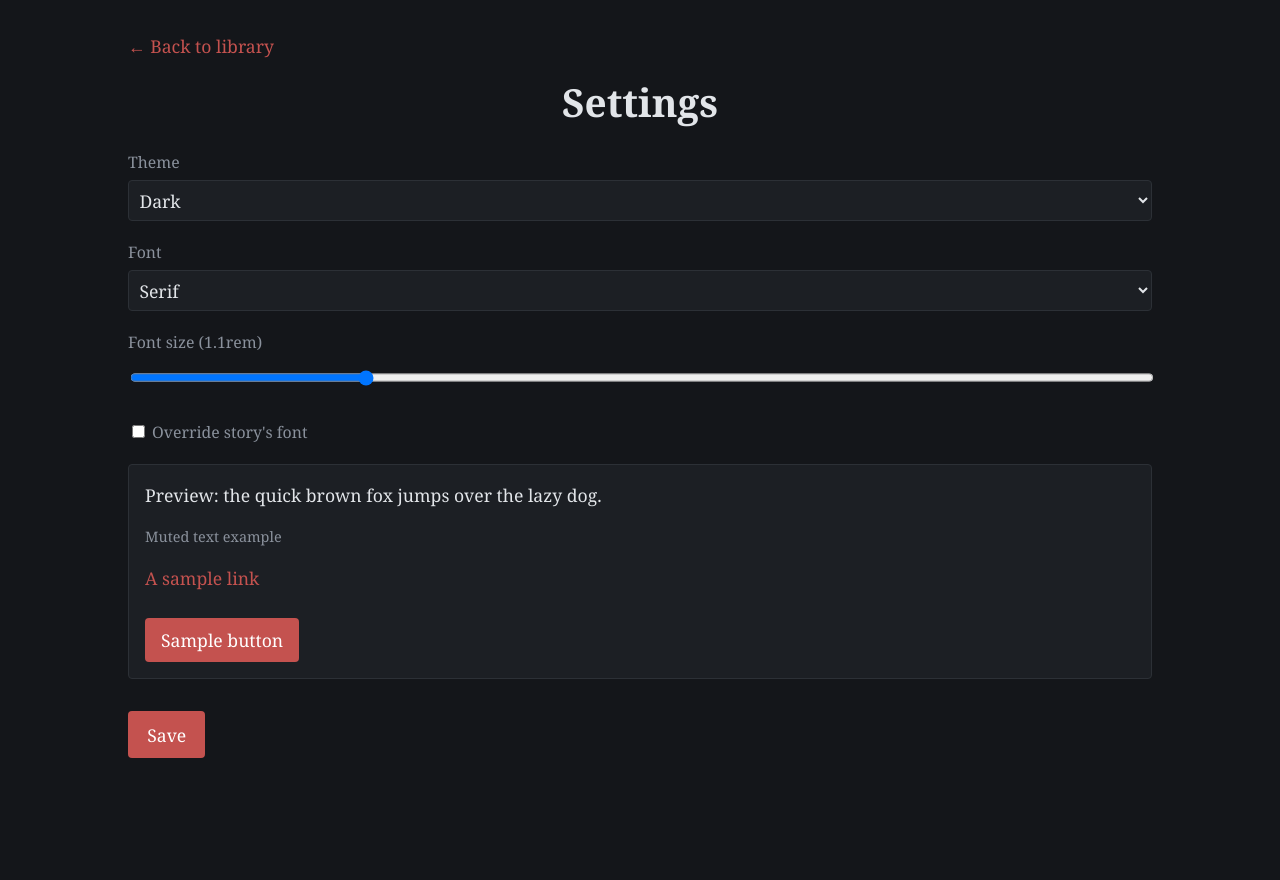
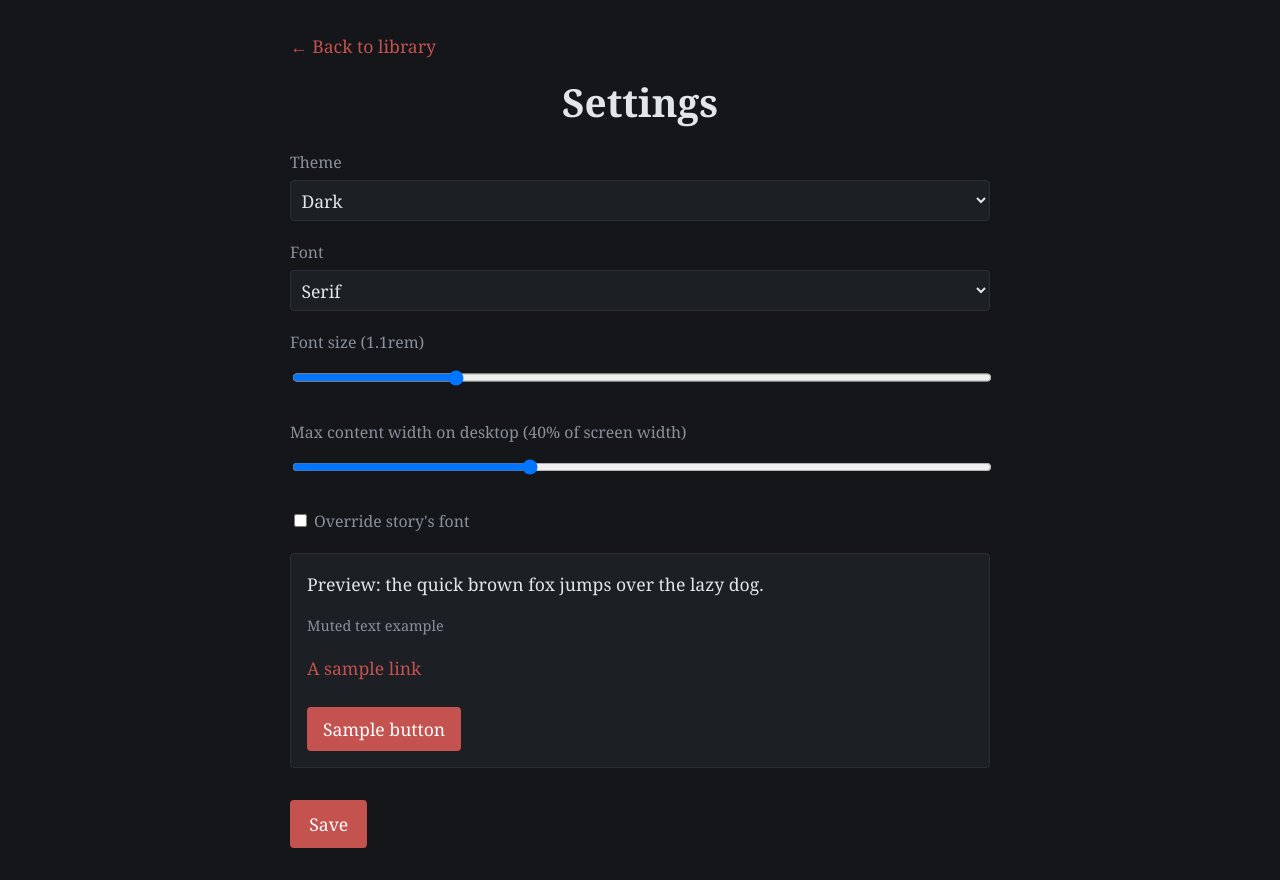
Before and after one commit to Minighost/shelf-mg, a Flask app: page /settings in a window 1280 px wide. Before the commit the page ends 758 px from the top, so only its background shows below. Run offline with Flask 3, Linux system fonts and the light colour scheme; data that the repository does not hold is empty; parts of the project's set-up code (start-up, migrations or seed data) failed here and were passed over.

Commit message:
add max content width as a setting for desktops only

```diff
--- a/app.py
+++ b/app.py
@@ -202,11 +202,15 @@ def settings_page():
         override_epub_font = request.form.get("override_epub_font") is not None
         reader_font_family_key = request.form.get("reader_font_family", "").strip()
         reader_font_size_raw = request.form.get("reader_font_size", "")
+        content_max_width_pct_raw = request.form.get("content_max_width_pct", "")
 
         try:
             font_size = float(font_size_raw)
             reader_font_size = (
                 float(reader_font_size_raw) if reader_font_size_raw else None
+            )
+            content_max_width_pct = (
+                float(content_max_width_pct_raw) if content_max_width_pct_raw else None
             )
         except ValueError:
             return "Invalid font size", 400
@@ -224,6 +228,7 @@ def settings_page():
                 override_epub_font=override_epub_font,
                 reader_font_family_key=reader_font_family_key or None,
                 reader_font_size=reader_font_size,
+                content_max_width_pct=content_max_width_pct,
                 custom_colors=custom_colors,
             )
         except ValueError as e:
--- a/settings.py
+++ b/settings.py
@@ -4,6 +4,7 @@ from dataclasses import dataclass
 DEFAULT_THEME = "dark"
 DEFAULT_FONT_FAMILY = "serif"
 DEFAULT_FONT_SIZE = 1.1  # rem
+DEFAULT_CONTENT_MAX_WIDTH_PCT = 40  # % of viewport width, desktop only
 
 FONT_CHOICES = {
     "serif": "Georgia, 'Times New Roman', serif",
@@ -49,6 +50,7 @@ class Settings:
     reader_font_family_key: str
     reader_font_family_css: str
     reader_font_size: float
+    content_max_width_pct: float
     custom_bg_color: str
     custom_surface_color: str
     custom_text_color: str
@@ -73,6 +75,7 @@ def init_db(db_path: str) -> None:
         "override_epub_font",
         "reader_font_family_key",
         "reader_font_size",
+        "content_max_width_pct",
     ]
     for field in new_columns:
         try:
@@ -89,7 +92,7 @@ def get_settings(db_path: str) -> Settings:
     conn.row_factory = sqlite3.Row
     row = conn.execute(
         "SELECT theme, font_family_key, font_size, override_epub_font, "
-        "reader_font_family_key, reader_font_size, "
+        "reader_font_family_key, reader_font_size, content_max_width_pct, "
         + ", ".join(CUSTOM_COLOR_FIELDS)
         + " FROM settings WHERE id = 1"
     ).fetchone()
@@ -105,6 +108,7 @@ def get_settings(db_path: str) -> Settings:
             reader_font_family_key=DEFAULT_FONT_FAMILY,
             reader_font_family_css=FONT_CHOICES[DEFAULT_FONT_FAMILY],
             reader_font_size=DEFAULT_FONT_SIZE,
+            content_max_width_pct=DEFAULT_CONTENT_MAX_WIDTH_PCT,
             **DEFAULT_CUSTOM_COLORS,
         )
 
@@ -126,6 +130,9 @@ def get_settings(db_path: str) -> Settings:
             reader_key, FONT_CHOICES[DEFAULT_FONT_FAMILY]
         ),
         reader_font_size=float(row["reader_font_size"] or DEFAULT_FONT_SIZE),
+        content_max_width_pct=float(
+            row["content_max_width_pct"] or DEFAULT_CONTENT_MAX_WIDTH_PCT
+        ),
         **custom_colors,
     )
 
@@ -138,6 +145,7 @@ def save_settings(
     override_epub_font: bool = False,
     reader_font_family_key: str | None = None,
     reader_font_size: float | None = None,
+    content_max_width_pct: float | None = None,
     custom_colors: dict | None = None,
 ) -> None:
     if theme not in THEME_CHOICES:
@@ -156,6 +164,13 @@ def save_settings(
         reader_font_size if reader_font_size is not None else existing.reader_font_size
     )
     reader_font_size = max(0.7, min(2.5, reader_font_size))
+
+    content_max_width_pct = (
+        content_max_width_pct
+        if content_max_width_pct is not None
+        else existing.content_max_width_pct
+    )
+    content_max_width_pct = max(20, min(80, content_max_width_pct))
 
     custom_colors = custom_colors or {}
     resolved_colors = {}
@@ -176,6 +191,7 @@ def save_settings(
         "override_epub_font",
         "reader_font_family_key",
         "reader_font_size",
+        "content_max_width_pct",
     ] + CUSTOM_COLOR_FIELDS
     placeholders = ", ".join("?" for _ in columns)
     updates = ", ".join(f"{col} = excluded.{col}" for col in columns if col != "id")
@@ -188,6 +204,7 @@ def save_settings(
         int(override_epub_font),
         reader_font_family_key,
         reader_font_size,
+        content_max_width_pct,
     ] + [resolved_colors[field] for field in CUSTOM_COLOR_FIELDS]
 
     conn = sqlite3.connect(db_path)
--- a/static/settings-preview.js
+++ b/static/settings-preview.js
@@ -47,6 +47,11 @@ function previewFontSize(size) {
     document.getElementById("font-size-label").textContent = size;
 }
 
+function previewContentMaxWidth(pct) {
+    document.documentElement.style.setProperty("--content-max-width-vw", `${pct}vw`);
+    document.getElementById("content-max-width-label").textContent = pct;
+}
+
 document.addEventListener("DOMContentLoaded", () => {
     const themeSelect = document.getElementById("theme");
     if (themeSelect) previewTheme(themeSelect.value);
--- a/static/style.css
+++ b/static/style.css
@@ -431,6 +431,10 @@ button::-moz-focus-inner {
     .library-title {
         font-size: 2.2em;
     }
+
+    :root {
+        --content-max-width: clamp(700px, var(--content-max-width-vw, 40vw), 1800px);
+    }
 }
 
 @media (max-width: 672px) {
--- a/templates/404.html
+++ b/templates/404.html
@@ -3,6 +3,7 @@
       data-theme="{{ settings.theme }}"
       style="--reader-font-family: {{ settings.font_family_css }};
              --reader-font-size: {{ settings.font_size }}rem;
+             --content-max-width-vw: {{ settings.content_max_width_pct }}vw;
              {% if settings.theme == 'custom' %} --bg-color: {{ settings.custom_bg_color }};
              --surface-color: {{ settings.custom_surface_color }};
              --text-color: {{ settings.custom_text_color }};
--- a/templates/500.html
+++ b/templates/500.html
@@ -3,6 +3,7 @@
       data-theme="{{ settings.theme }}"
       style="--reader-font-family: {{ settings.font_family_css }};
              --reader-font-size: {{ settings.font_size }}rem;
+             --content-max-width-vw: {{ settings.content_max_width_pct }}vw;
              {% if settings.theme == 'custom' %} --bg-color: {{ settings.custom_bg_color }};
              --surface-color: {{ settings.custom_surface_color }};
              --text-color: {{ settings.custom_text_color }};
--- a/templates/library.html
+++ b/templates/library.html
@@ -3,6 +3,7 @@
       data-theme="{{ settings.theme }}"
       style="--reader-font-family: {{ settings.font_family_css }};
              --reader-font-size-base: {{ settings.font_size }}rem;
+             --content-max-width-vw: {{ settings.content_max_width_pct }}vw;
              {% if settings.theme == 'custom' %} --bg-color: {{ settings.custom_bg_color }};
              --surface-color: {{ settings.custom_surface_color }};
              --text-color: {{ settings.custom_text_color }};
--- a/templates/reader.html
+++ b/templates/reader.html
@@ -3,6 +3,7 @@
       data-theme="{{ settings.theme }}"
       style="--reader-font-family: {{ settings.font_family_css }};
              --reader-font-size-base: {{ settings.font_size }}rem;
+             --content-max-width-vw: {{ settings.content_max_width_pct }}vw;
              {% if settings.theme == 'custom' %} --bg-color: {{ settings.custom_bg_color }};
              --surface-color: {{ settings.custom_surface_color }};
              --text-color: {{ settings.custom_text_color }};
--- a/templates/settings.html
+++ b/templates/settings.html
@@ -3,6 +3,7 @@
       data-theme="{{ settings.theme }}"
       style="--reader-font-family: {{ settings.font_family_css }};
              --reader-font-size-base: {{ settings.font_size }}rem;
+             --content-max-width-vw: {{ settings.content_max_width_pct }}vw;
              {% if settings.theme == 'custom' %} --bg-color: {{ settings.custom_bg_color }};
              --surface-color: {{ settings.custom_surface_color }};
              --text-color: {{ settings.custom_text_color }};
@@ -121,6 +122,17 @@
                        oninput="previewFontSize(this.value)">
             </div>
             <div class="settings-field">
+                <label for="content_max_width_pct">Max content width on desktop (<span id="content-max-width-label">{{ settings.content_max_width_pct }}</span>% of screen width)</label>
+                <input type="range"
+                       id="content_max_width_pct"
+                       name="content_max_width_pct"
+                       min="20"
+                       max="80"
+                       step="1"
+                       value="{{ settings.content_max_width_pct }}"
+                       oninput="previewContentMaxWidth(this.value)">
+            </div>
+            <div class="settings-field">
                 <label>
                     <input type="checkbox"
                            id="override_epub_font"
```
